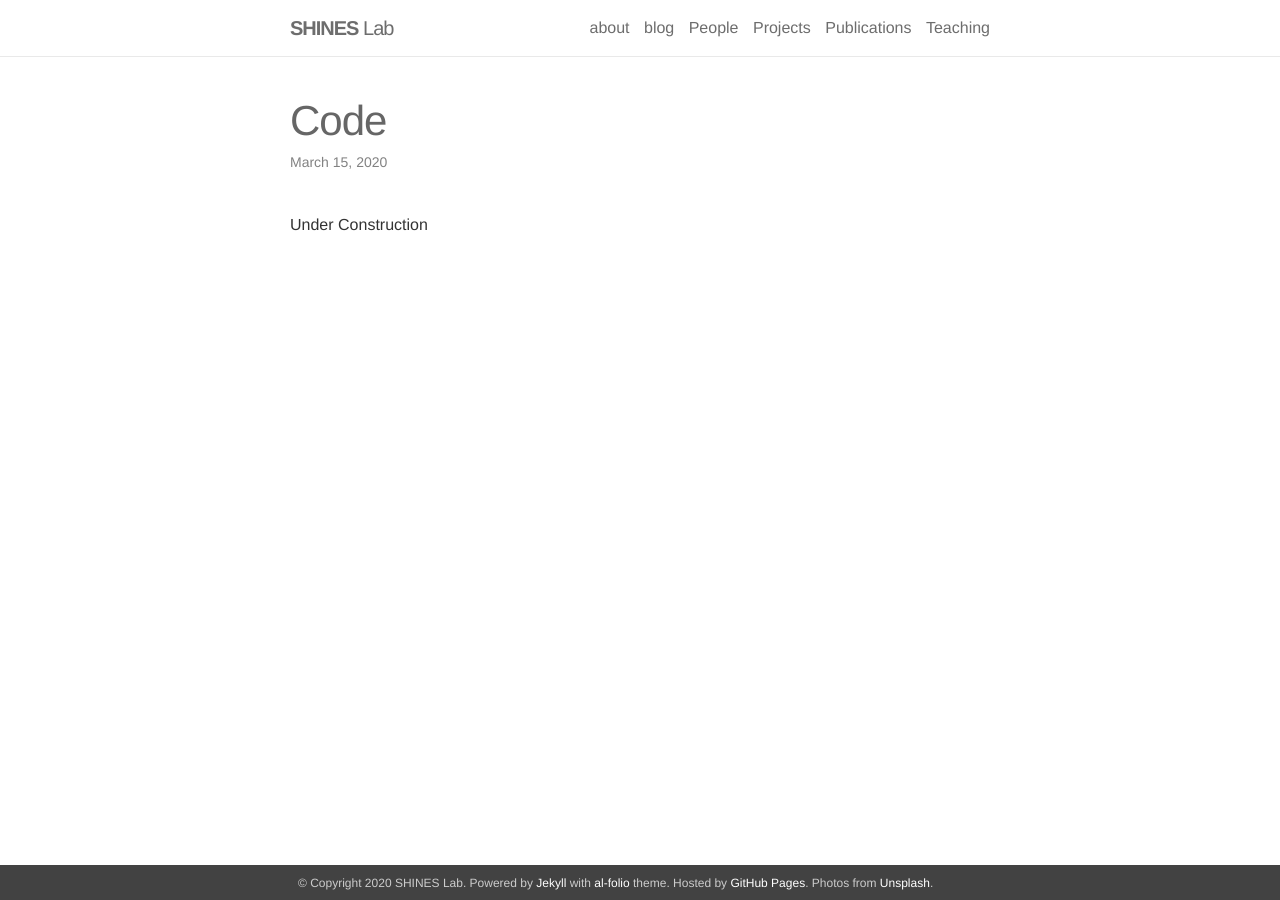
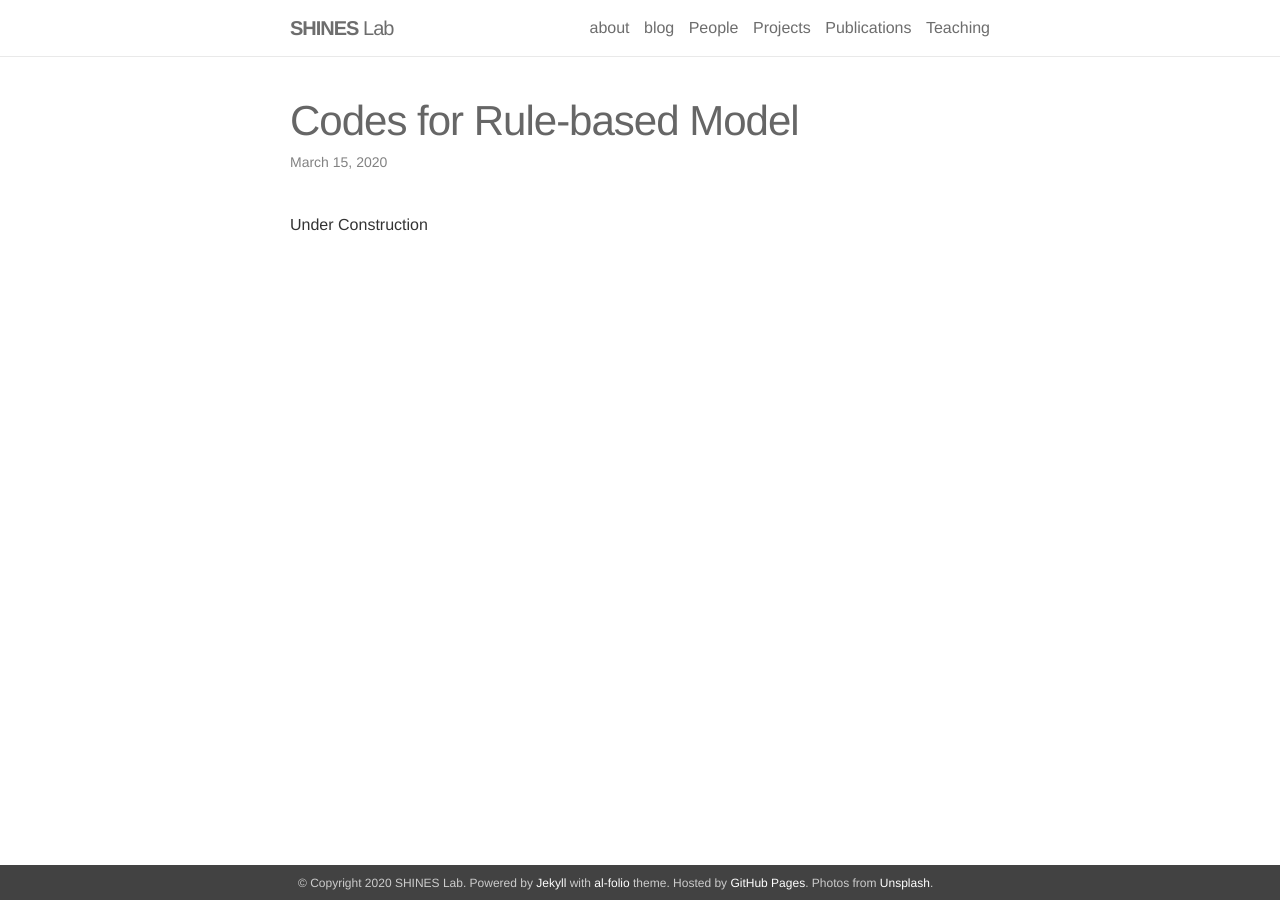
Before and after one commit to shines-lab/shines-lab.github.io, a Jekyll site: the page built from _posts/2015-07-15-code.markdown, in a window 1280 px wide. Built offline with Jekyll 4.4.1, drawn with Linux system fonts in a browser that asks for light colours; nearby versions of some CDN libraries.

Commit message:
Update 2015-07-15-code.markdown

```diff
--- a/_posts/2015-07-15-code.markdown
+++ b/_posts/2015-07-15-code.markdown
@@ -1,6 +1,6 @@
 ---
 layout: post
-title: Code
+title: Codes for Rule-based Model
 date: 2020-03-15 15:09:00
 description: Under Construction
 ---
```
